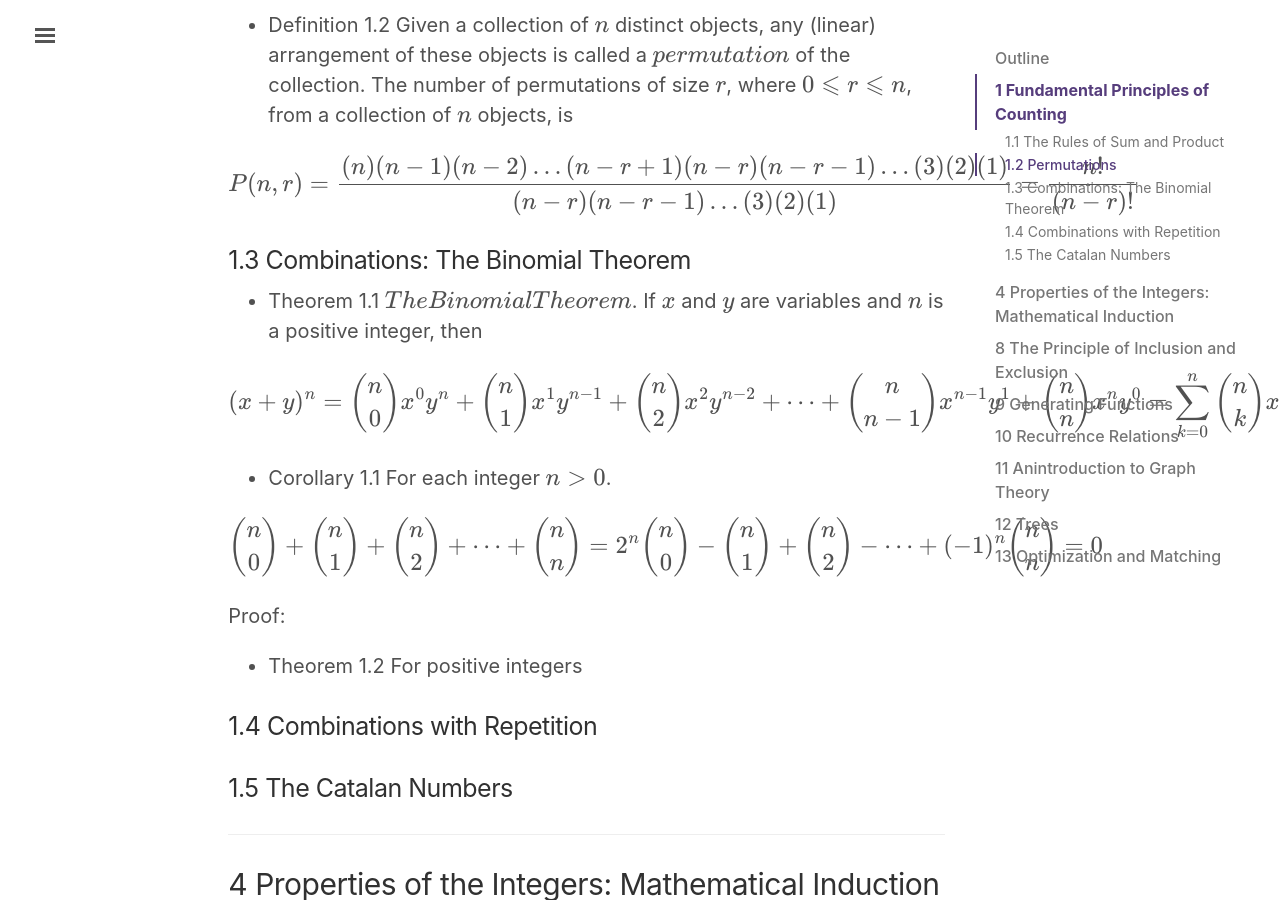
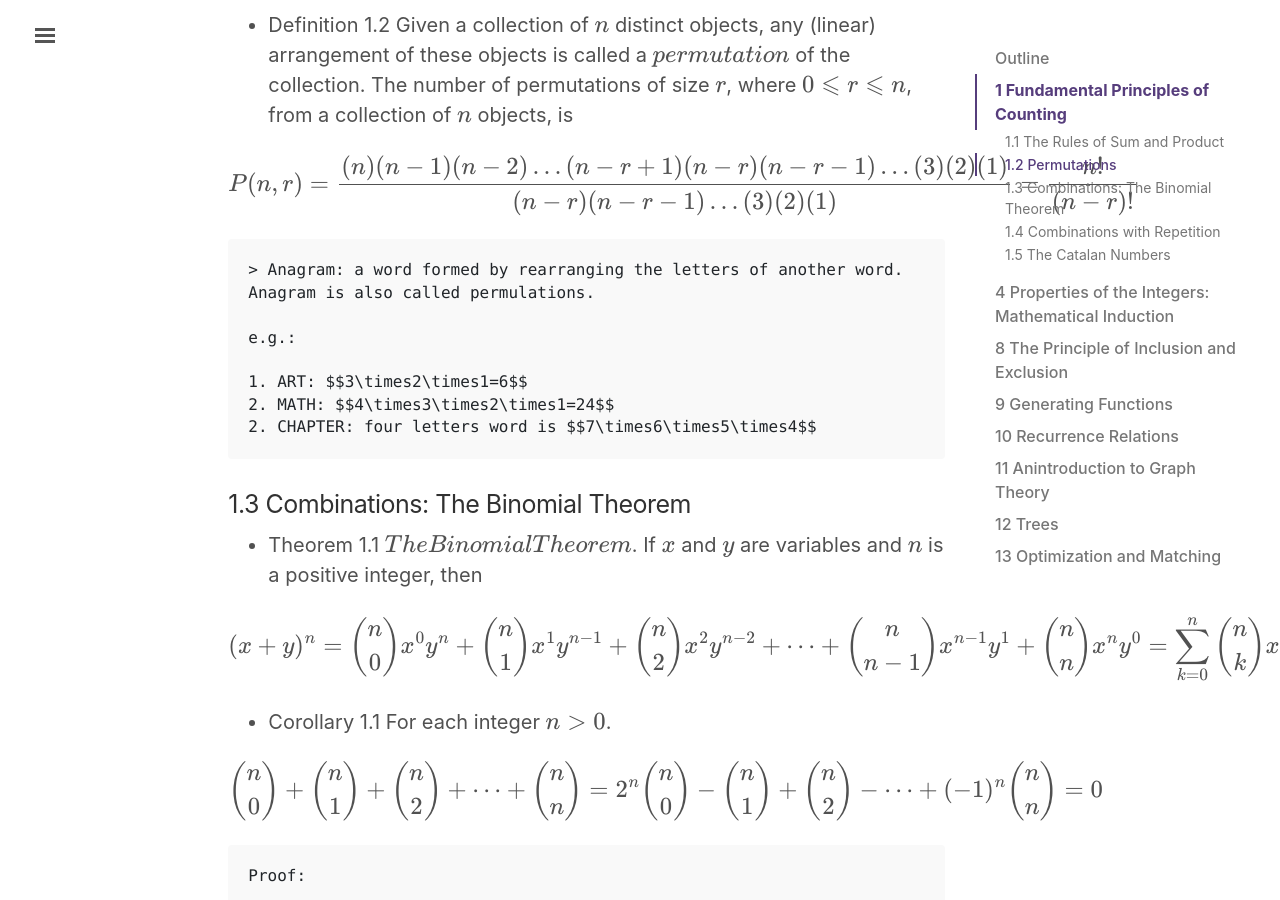
Before and after one commit to lingt-xyz/note, a Jekyll site: the page built from _posts/2018-09-01-COMP339.md, in a window 1280 px wide and 900 px high, scrolled down 1685 px. Built offline with Jekyll 4.4.1, drawn with Linux system fonts in a browser that asks for light colours; formulas are drawn with MathJax 3; comment, search, counter and statistics services are not loaded.

Commit message:
class 1 note

```diff
--- a/_posts/2018-09-01-COMP339.md
+++ b/_posts/2018-09-01-COMP339.md
@@ -60,6 +60,14 @@ P(n,r)={(n)(n-1)(n-2)\dots(n-r+1)(n-r)(n-r-1)\dots(3)(2)(1)\over(n-r)(n-r-1)\dot
 $$
 {% endraw %}
 
+    > Anagram: a word formed by rearranging the letters of another word. Anagram is also called permulations.
+
+    e.g.:
+
+    1. ART: {% raw %}$$3\times2\times1=6$${% endraw %}
+    2. MATH: {% raw %}$$4\times3\times2\times1=24$${% endraw %}
+    2. CHAPTER: four letters word is {% raw %}$$7\times6\times5\times4$${% endraw %}
+
 ### 1.3 Combinations: The Binomial Theorem
 
 * Theorem 1.1 {% raw %}$$The Binomial Theorem$${% endraw %}. If {% raw %}$$x$${% endraw %} and {% raw %}$$y$${% endraw %} are variables and {% raw %}$$n$${% endraw %} is a positive integer, then
@@ -77,7 +85,7 @@ $$
 $$
 {% endraw %}
 
-Proof:
+    Proof:
 
 * Theorem 1.2 For positive integers
 
```
